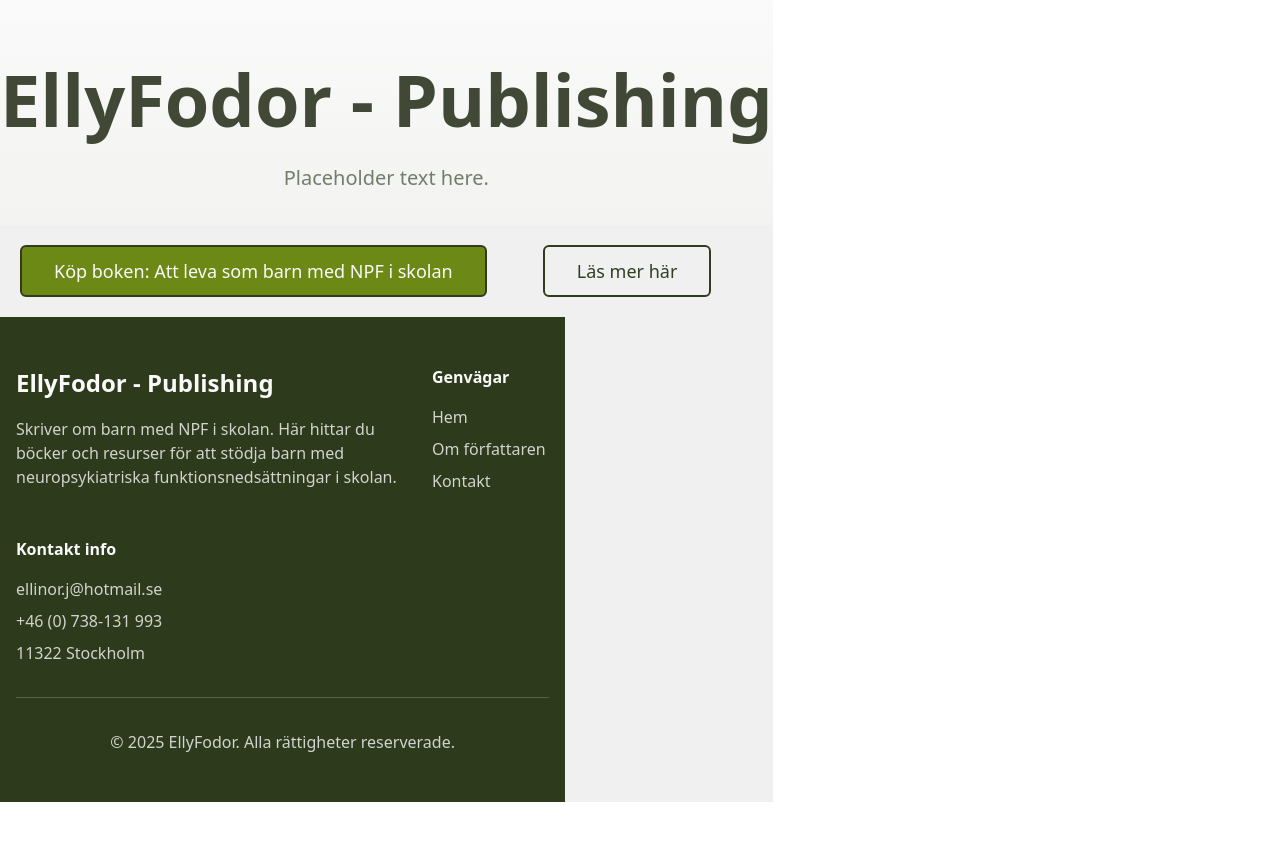
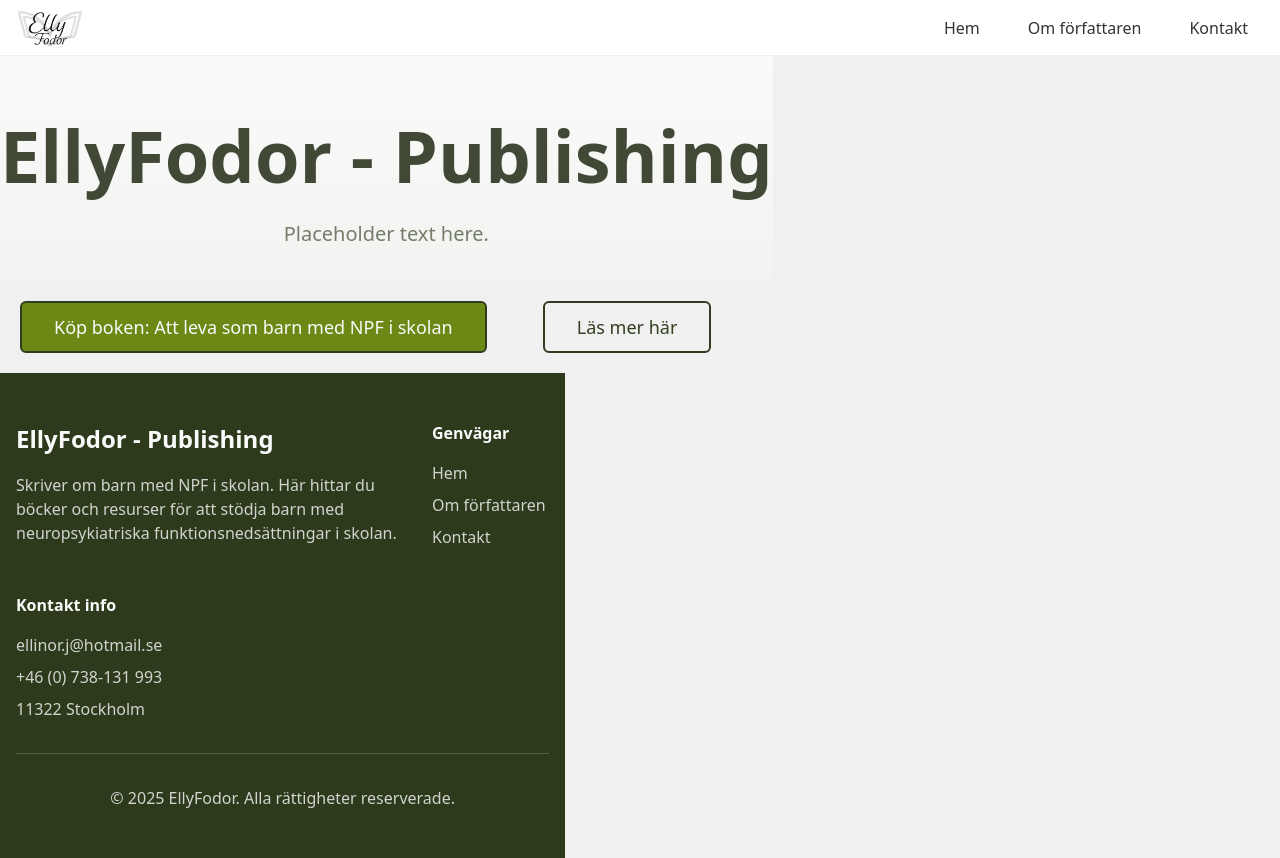
Before and after one commit to EllyFodorDesign/BookApp, a React (Vite) app: page / in a window 1280 px wide. Before the commit the page ends 802 px from the top, so only its background shows below. Built offline with nearby package versions, Linux system fonts and the light colour scheme.

Commit message:
navbar for phone and tablet and above added for desired navigation use.

```diff
--- a/src/App.tsx
+++ b/src/App.tsx
@@ -1,5 +1,10 @@
 import React from "react";
-import { GlobalStyle, HeaderSection, MainSection, PageWrapper } from "./styled-components";
+import {
+  GlobalStyle,
+  HeaderSection,
+  MainSection,
+  PageWrapper,
+} from "./styled-components";
 import Footer from "./components/Footer";
 import Hero from "./components/Hero";
 import { ButtonGroup, Button } from "./components/Button";
@@ -15,14 +20,25 @@ const MobileOnly = styled.div`
   }
 `;
 
+const DesktopOnly = styled.div`
+  display: none;
+
+  @media (min-width: 768px) {
+    display: flex;
+  }
+`;
+
 const App: React.FC = () => {
   return (
     <>
-     <GlobalStyle />
+      <GlobalStyle />
       <PageWrapper>
         <MobileOnly>
           <Navbar />
         </MobileOnly>
+        <DesktopOnly>
+          <Navbar />
+        </DesktopOnly>
         <HeaderSection>
           <Hero />
         </HeaderSection>
--- a/src/styled-components.tsx
+++ b/src/styled-components.tsx
@@ -26,10 +26,6 @@ export const PageWrapper = styled.div`
   justify-content: flex-start;
   align-items: flex-start;
   box-sizing: border-box;
-
-  ${MediaQuery.desktop} {
-    width: 100%;
-  }
 `;
 
 export const MainSection = styled(PageWrapper)`
@@ -40,7 +36,7 @@ export const MainSection = styled(PageWrapper)`
   }
 `;
 
-export const Title = styled.h1`
+export const PageTitle = styled.h1`
   //Main heading
   color: black;
   font-size: 2rem;
```
